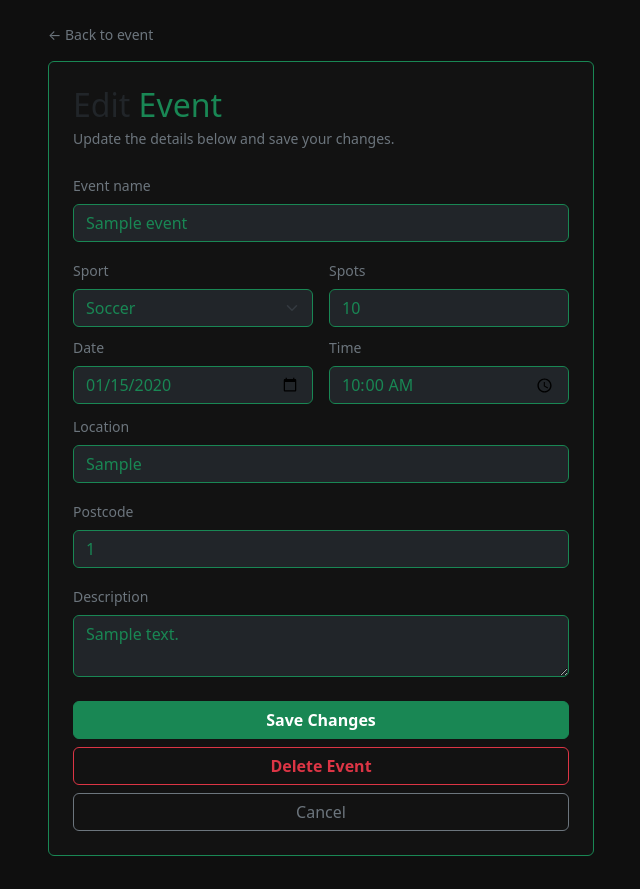
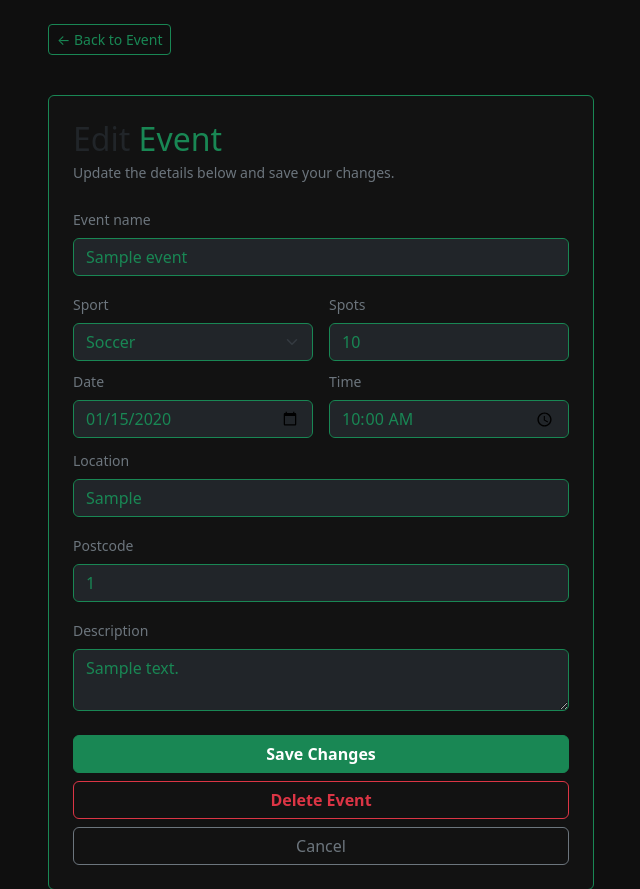
Before and after one commit to Joelolpop/CITS3403-Agile_Web_Dev-Sports_Matchmaking, a Flask app: page /events/1/edit in a window 1280 px wide. Shown: the part 57-946 px from the top of the page, without its empty margins (319-959 px from the left). Run offline with Flask 3, Linux system fonts and the light colour scheme; a user stored in the database is signed in; tables that the repository leaves empty hold one stand-in row (values such as "Sample post").

Commit message:
added working back button to event view,edit and suggestion/joined

```diff
--- a/app/templates/event_edit.html
+++ b/app/templates/event_edit.html
@@ -6,9 +6,7 @@
     <div class="col-12 col-sm-10 col-md-8 col-lg-6">
 
         <div class="d-flex align-items-center mb-3 gap-2">
-            <a href="/events/{{ event.event_id }}" class="text-secondary small text-decoration-none">
-                ← Back to event
-            </a>
+            <a href="/events/{{ event.event_id }}" class="btn btn-outline-success btn-sm mb-4">← Back to Event</a>
         </div>
 
         <div class="card border-success p-4" style="background: var(--background-nav);">
--- a/app/templates/event_joined_available.html
+++ b/app/templates/event_joined_available.html
@@ -2,7 +2,7 @@
 {% block content %}
 
 <link rel="stylesheet" href="{{ url_for('static', filename='css/event_joined_available.css') }}">
-
+<a href="/" class="btn btn-outline-success btn-sm mb-4">← Back to Home</a>
 <div class="split-header mb-4">
 	<p class="text-secondary small text-uppercase mb-1" style="letter-spacing: 0.1em;">Events</p>
 	<h2 class="mb-0">Events Available & Events Joined</h2>
--- a/app/templates/event_view.html
+++ b/app/templates/event_view.html
@@ -3,7 +3,7 @@
 {% block content %}
 
 <link rel="stylesheet" href="{{ url_for('static', filename='css/event_view.css') }}">
-
+<a href="/events" class="btn btn-outline-success btn-sm mb-4">← Back to Events</a>
 <div class="mb-4">
     <p class="text-secondary small text-uppercase mb-1" style="letter-spacing: 0.1em;">Event Details</p>
     <h2 class="fw-bold mb-0">
```
